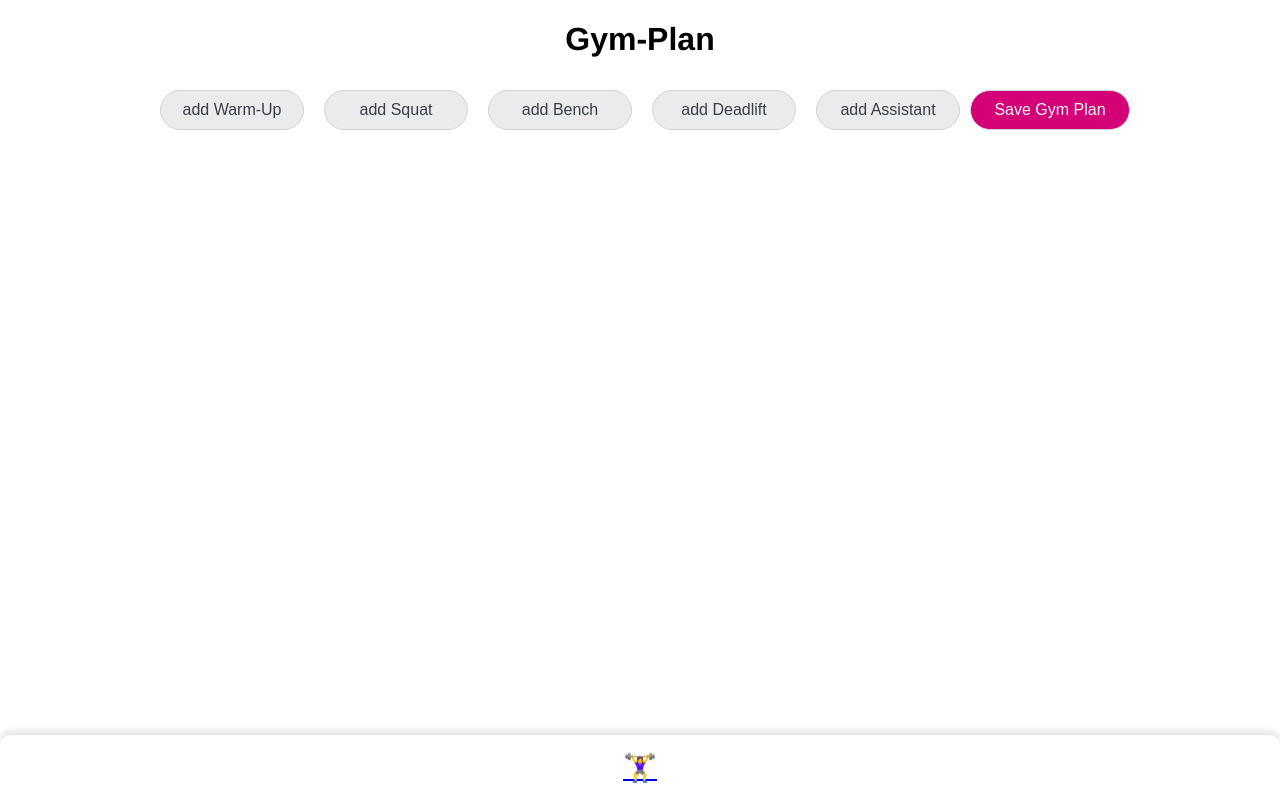
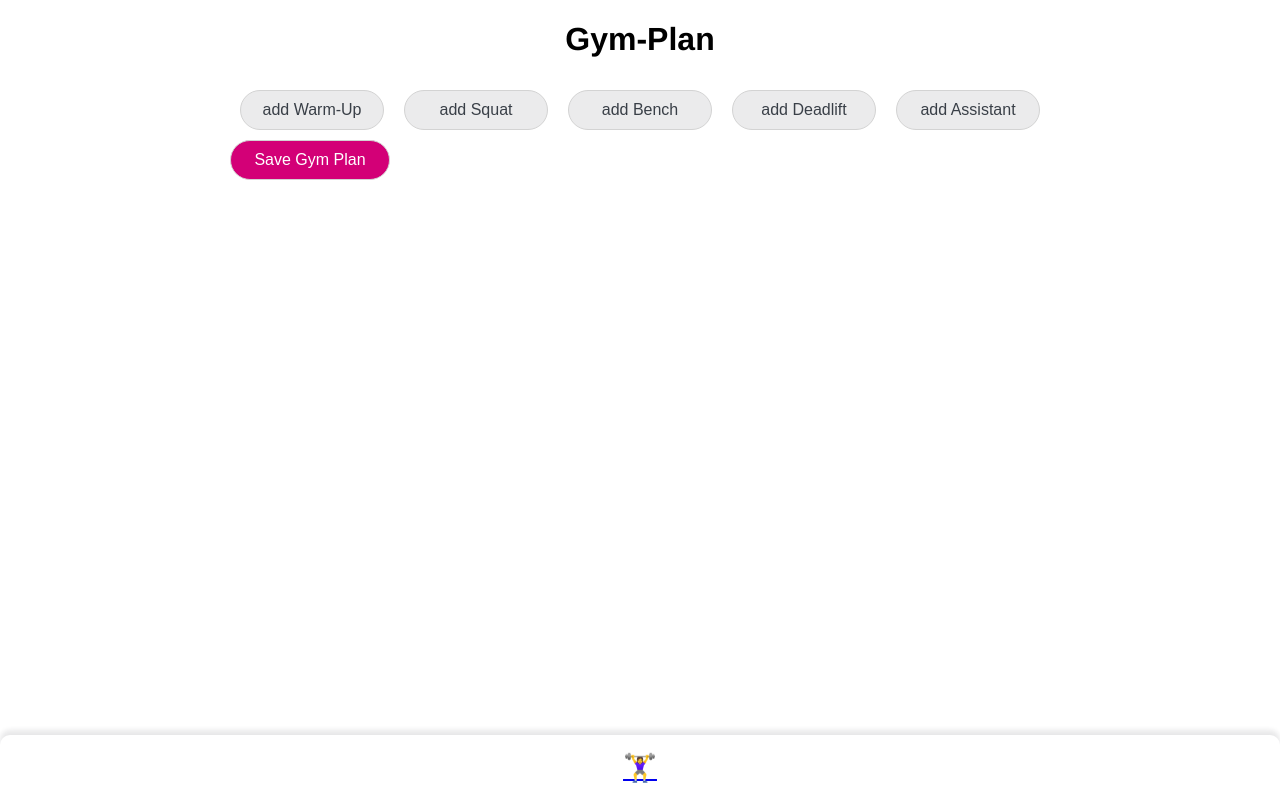
Before and after one commit to KirstenSchuhmann/CapstoneProject, a Next.js app: page / in a window 1280 px wide. Built offline with nearby package versions, Linux system fonts and the light colour scheme.

Commit message:
added div as Styled Component ->  CenterButtons to center the AddSection Buttons

```diff
--- a/components/GymPlan/GymPlan.js
+++ b/components/GymPlan/GymPlan.js
@@ -3,7 +3,12 @@ import { nanoid } from 'nanoid';
 
 import SectionAndExerciseSet from './Section+ExerciseSet';
 
-import { AddSectionButton, StyledForm, SaveButton } from './GymPlanStyling';
+import {
+   AddSectionButton,
+   StyledForm,
+   SaveButton,
+   CenterButtons,
+} from './GymPlanStyling';
 
 export default function GymPlan() {
    const [sections, setSections] = useState([]);
@@ -57,6 +62,7 @@ export default function GymPlan() {
 
    return (
       <StyledForm onSubmit={handleSubmit}>
+         <CenterButtons>
             <AddSectionButton
                type='button'
                onClick={() => addSection('Warm-Up')}>
@@ -82,7 +88,7 @@ export default function GymPlan() {
                onClick={() => addSection('Assistant')}>
                add Assistant
             </AddSectionButton>
-
+         </CenterButtons>
          <SectionAndExerciseSet
             sections={sections}
             addSection={addSection}
--- a/components/GymPlan/GymPlanStyling.js
+++ b/components/GymPlan/GymPlanStyling.js
@@ -8,7 +8,14 @@ export {
    SaveButton,
    StyledDiv,
    DeleteButton,
+   CenterButtons,
 };
+
+const CenterButtons = styled.div`
+   display: flex;
+   flex-wrap: wrap;
+   justify-content: center;
+`;
 
 const StyledForm = styled.form`
    button {
```
Lines whose indentation alone changed are shown as unchanged.
